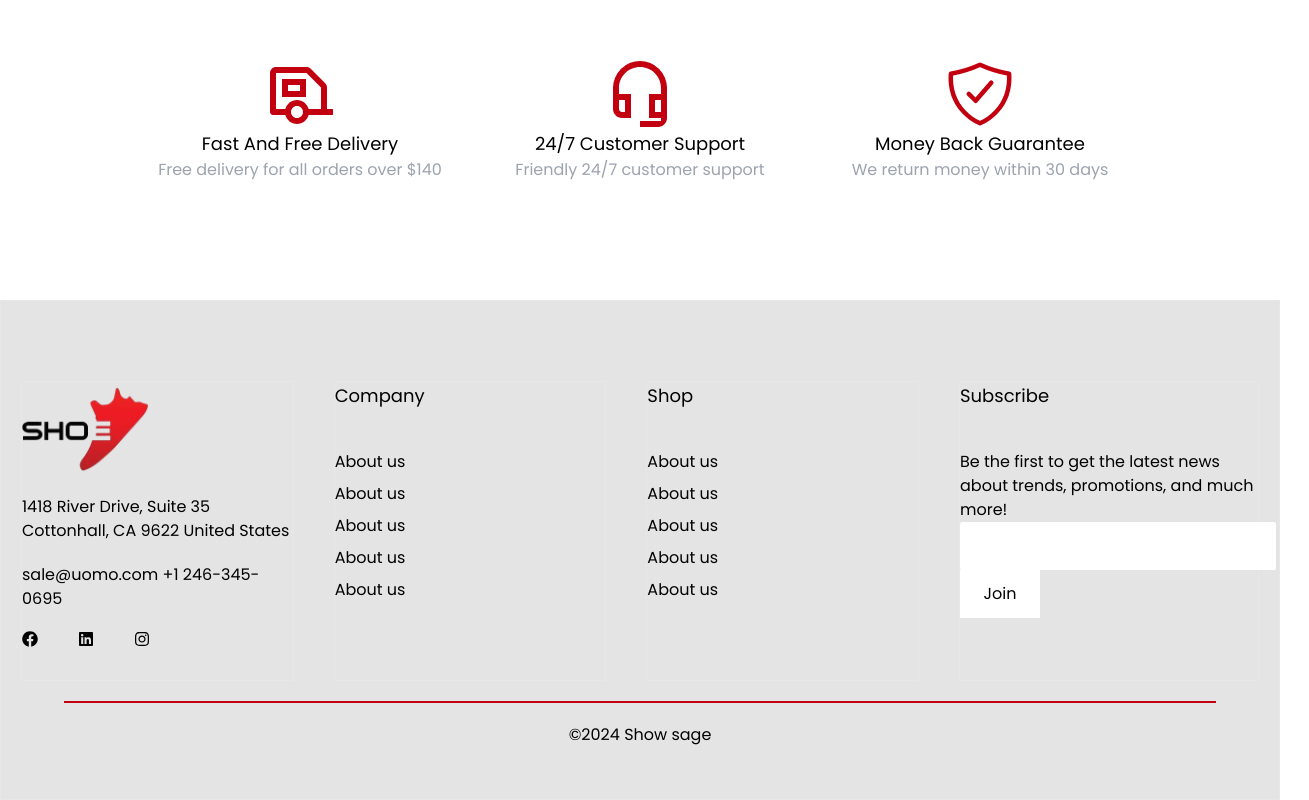
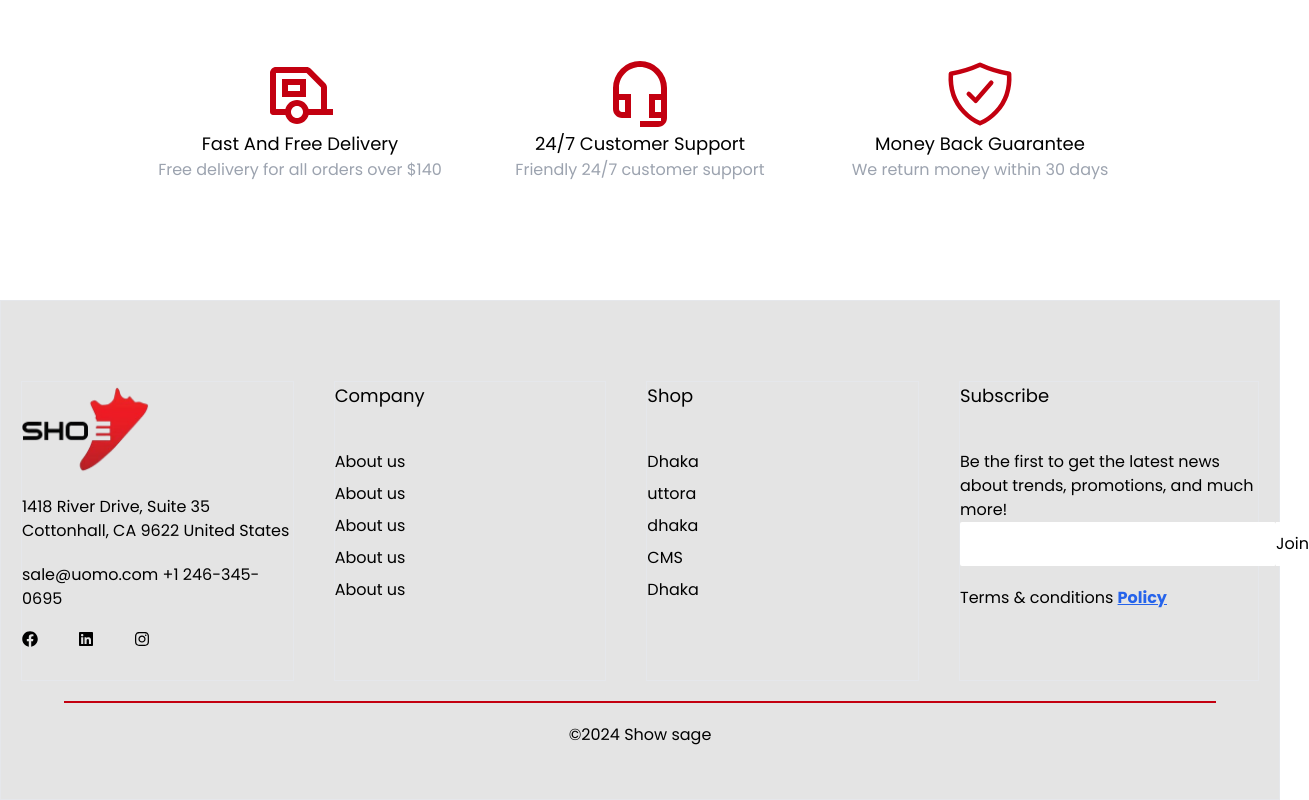
Before and after one commit to omarfarukee/Shoe-Sage-ecommerce, a React (Vite) app: page / in a window 1280 px wide. Shown: the part 5902-6702 px from the top of the page, 1309 px wide, since content can reach past the window. Built offline with nearby package versions, Linux system fonts and the light colour scheme.

Commit message:
footer updated

```diff
--- a/src/shared/Footer/Footer.jsx
+++ b/src/shared/Footer/Footer.jsx
@@ -29,21 +29,24 @@ export default function Footer() {
             </div>
             <div className='border w-[300px] h-[300px] '>
                 <h3 className='text-lg mb-10'>Shop</h3>
-                <a href="" className=''><p>About us</p></a>
-                <a href=""><p className='mt-2'>About us</p></a>
-                <a href=""><p className='mt-2'>About us</p></a>
-                <a href=""><p className='mt-2'>About us</p></a>
-                <a href=""><p className='mt-2'>About us</p></a>
+                <a href="" className=''><p>Dhaka</p></a>
+                <a href=""><p className='mt-2'>uttora</p></a>
+                <a href=""><p className='mt-2'>dhaka</p></a>
+                <a href=""><p className='mt-2'>CMS</p></a>
+                <a href=""><p className='mt-2'>Dhaka</p></a>
             </div>
             <div className='border w-[300px] h-[300px] '>
                 <h3 className='text-lg mb-10'>Subscribe</h3>
                 <p className='mt-10'>Be the first to get the latest news about trends, promotions, and much more!</p>
-                <div>
-                  <input className='h-12 rounded-sm' type="email" />
-                  <button className='h-12  w-20 bg-white'>Join</button>
+                <div className='flex'>
+                  <input className='h-11 rounded-sm' type="email" />
+                  <button className='h-11  w-20 bg-white'>Join</button>
                 </div>
+                <div className='mt-5'>
+              <p>Terms & conditions <span className='font-bold underline text-blue-600'>Policy</span> </p>
+            </div>
+            </div>
 
-            </div>
             </div>
 
         <div className='flex justify-center'>
--- a/tailwind.config.js
+++ b/tailwind.config.js
@@ -1,9 +1,9 @@
-/* eslint-disable no-undef */
-/** @type {import('tailwindcss').Config} */
+import daisyui from 'daisyui';
+
 export default {
   content: [
-    "./index.html",
-    "./src/**/*.{js,ts,jsx,tsx}",
+    './index.html',
+    './src/**/*.{js,ts,jsx,tsx}',
   ],
   theme: {
     extend: {
@@ -20,14 +20,12 @@ export default {
         titleXsm: '20px',
         titleXXsm: '14px',
       },
-
     },
   },
   plugins: [
-    require('daisyui'),
+    daisyui, // Using ES Module import
   ],
   daisyui: {
     themes: [], // Completely disable DaisyUI themes
   },
-  // important: true,
-}
+};
```
